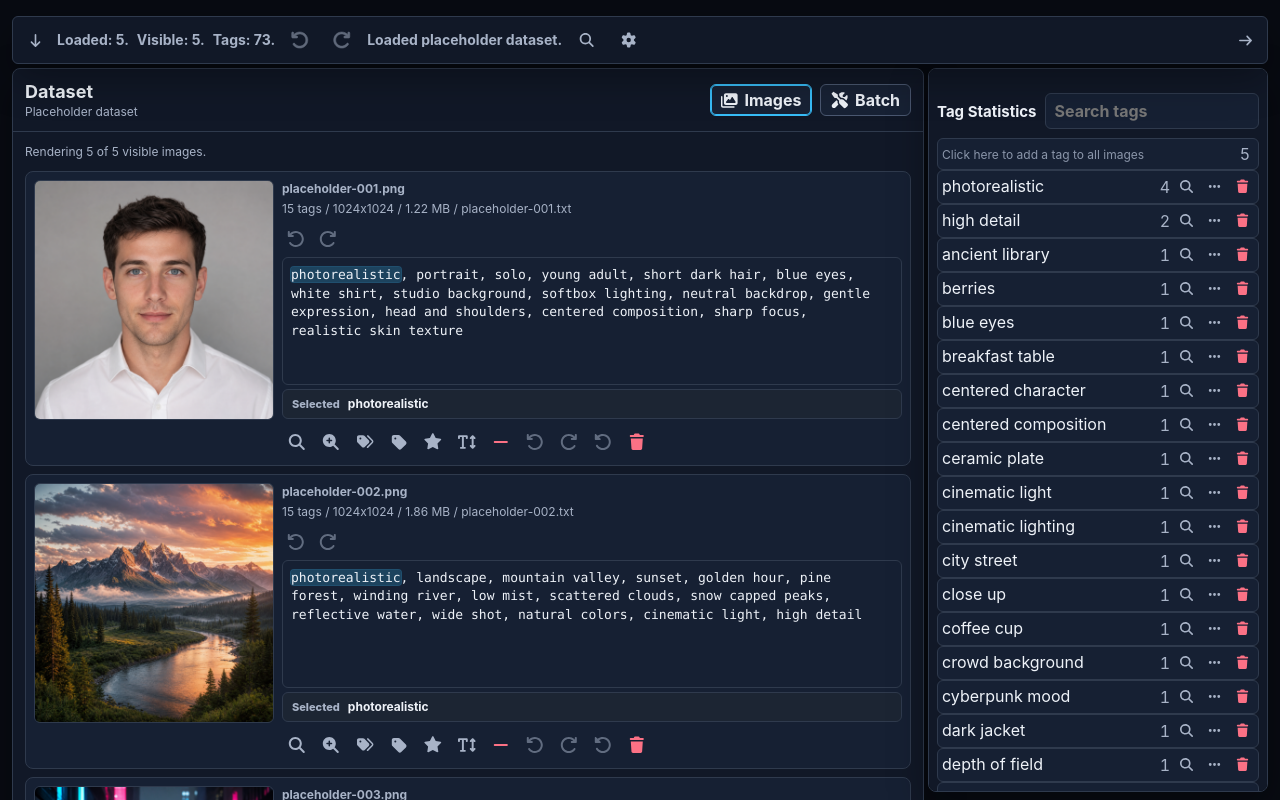
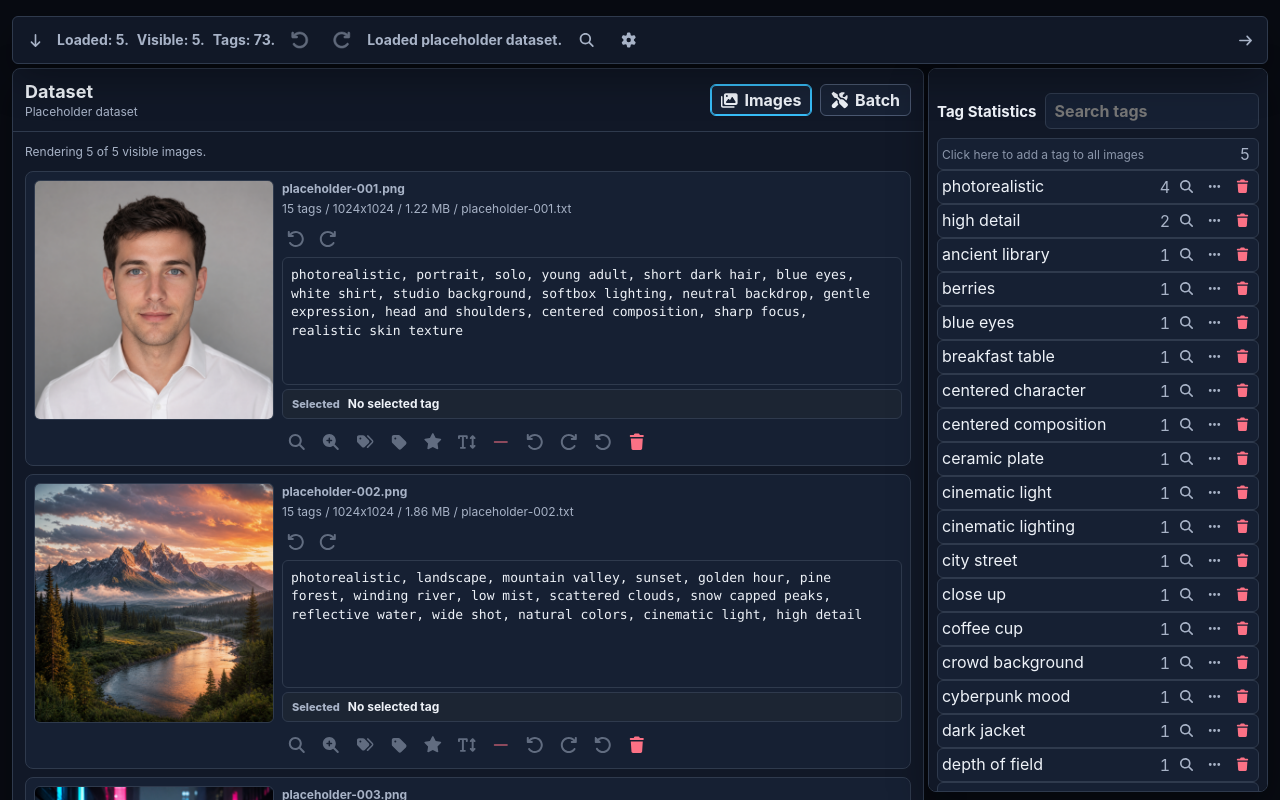
Before and after one commit to kovila77/tva-project, a Nuxt app: page / in a window 1280 px wide. Shown: the top 800 px of the page. Built offline with nearby package versions, Linux system fonts and the light colour scheme.

Commit message:
adjust selected tag

```diff
--- a/app/components/dataset/ImageRow.vue
+++ b/app/components/dataset/ImageRow.vue
@@ -71,13 +71,13 @@
       />
 
       <div class="image-row__actions">
-        <AppIconButton class="image-row__plain-action" icon="filter" title="Filter the dataset by the selected tag." aria-label="Filter by selected tag" :disabled="!image.selectedTag" @click="filterByTag(image.selectedTag)" />
-        <AppIconButton class="image-row__plain-action" icon="filterAdd" title="Append the selected tag to the current filter." aria-label="Add selected tag to filter" :disabled="!image.selectedTag" @click="addSelectedToFilter(image)" />
-        <AppIconButton class="image-row__plain-action" icon="common" title="Add selected tag to common tags, making it available as a row chip." aria-label="Add selected tag to common tags" :disabled="!image.selectedTag" @click="appendConfigTag('commonTagsText', image.selectedTag)" />
-        <AppIconButton class="image-row__plain-action" icon="known" title="Add selected tag to known tags so it is no longer marked unknown." aria-label="Add selected tag to known tags" :disabled="!image.selectedTag" @click="appendConfigTag('knownTagsText', image.selectedTag)" />
-        <AppIconButton class="image-row__plain-action" icon="highlight" title="Add selected tag to highlighted tags." aria-label="Add selected tag to highlighted tags" :disabled="!image.selectedTag" @click="appendConfigTag('highlightTagsText', image.selectedTag)" />
-        <AppIconButton class="image-row__plain-action" icon="text" title="Add selected text/tag to highlighted text fragments." aria-label="Add selected tag to highlighted text" :disabled="!image.selectedTag" @click="appendConfigTag('highlightText', image.selectedTag)" />
-        <AppIconButton class="image-row__plain-action" icon="remove" title="Remove the selected tag from this image and keep it restorable in Deleted tags." aria-label="Remove selected tag" :disabled="!image.selectedTag" danger @click="removeTagFromImage(image, image.selectedTag)" />
+        <AppIconButton class="image-row__plain-action" icon="filter" title="Filter the dataset by the selected tag." aria-label="Filter by selected tag" :disabled="!hasSelectedTag" :active="selectedTagInFilter" @click="filterByTag(selectedTagText)" />
+        <AppIconButton class="image-row__plain-action" icon="filterAdd" title="Append the selected tag to the current filter." aria-label="Add selected tag to filter" :disabled="!hasSelectedTag" :active="selectedTagInFilter" @click="addSelectedToFilter(image)" />
+        <AppIconButton class="image-row__plain-action" icon="common" title="Add selected tag to common tags, making it available as a row chip." aria-label="Add selected tag to common tags" :disabled="!hasSelectedTag" :active="selectedTagInCommon" @click="appendConfigTag('commonTagsText', selectedTagText)" />
+        <AppIconButton class="image-row__plain-action" icon="known" title="Add selected tag to known tags so it is no longer marked unknown." aria-label="Add selected tag to known tags" :disabled="!hasSelectedTag" :active="selectedTagInKnown" @click="appendConfigTag('knownTagsText', selectedTagText)" />
+        <AppIconButton class="image-row__plain-action" icon="highlight" title="Add selected tag to highlighted tags." aria-label="Add selected tag to highlighted tags" :disabled="!hasSelectedTag" :active="selectedTagIsHighlighted" @click="appendConfigTag('highlightTagsText', selectedTagText)" />
+        <AppIconButton class="image-row__plain-action" icon="text" title="Add selected text/tag to highlighted text fragments." aria-label="Add selected tag to highlighted text" :disabled="!hasSelectedTag" :active="selectedTagTextIsHighlighted" @click="appendConfigTag('highlightText', selectedTagText)" />
+        <AppIconButton class="image-row__plain-action" icon="remove" title="Remove the selected tag from this image and keep it restorable in Deleted tags." aria-label="Remove selected tag" :disabled="!hasSelectedTag" danger @click="removeTagFromImage(image, selectedTagText)" />
         <AppIconButton class="image-row__plain-action" icon="undo" :title="imageUndoTitle(image)" :aria-label="`Undo operation for ${image.fileName}`" :disabled="!canUndoImage(image)" @click="undoImage(image)" />
         <AppIconButton class="image-row__plain-action" icon="redo" :title="imageRedoTitle(image)" :aria-label="`Redo operation for ${image.fileName}`" :disabled="!canRedoImage(image)" @click="redoImage(image)" />
         <AppIconButton class="image-row__plain-action" icon="revert" :title="`Restore ${image.fileName} to the tags loaded from disk. This is undoable.`" :aria-label="`Restore original tags for ${image.fileName}`" :disabled="tagsEqual(image.tags, image.originalTags)" @click="revertImage(image)" />
@@ -193,6 +193,7 @@ import TagChip from "~/components/dataset/TagChip.vue";
 import TagField from "~/components/tags/TagField.vue";
 import { useImageTaggerContext } from "~/composables/useImageTagger";
 import type { ImageRecord } from "~/types/imageTagger";
+import { parseTags } from "~/utils/tagDataset";
 
 const props = defineProps<{
   image: ImageRecord;
@@ -228,6 +229,9 @@ const {
   config,
   filteredBlinkPatterns,
   commonTags,
+  knownTags,
+  highlightedTags,
+  highlightedText,
   autocompleteTags,
   imageTagTextStyleRules,
   imageMetadataLine,
@@ -282,6 +286,29 @@ const hasVisibleChips = computed(() => (
   Boolean(visibleCommonTags.value.length)
   || Boolean(visibleNonCommonTags.value.length)
   || Boolean(visibleRemovedTags.value.length)
+));
+const selectedTagText = computed(() => props.image.selectedTag.trim());
+const hasSelectedTag = computed(() => Boolean(selectedTagText.value));
+const selectedTagInFilter = computed(() => (
+  hasSelectedTag.value
+  && config.filterTarget === "caption"
+  && (
+    config.filterMode === "tags"
+      ? tagListIncludes(parseTags(config.filterText), selectedTagText.value)
+      : regexListMatchesTag(parseTags(config.filterText, false), selectedTagText.value, config.ignoreCase)
+  )
+));
+const selectedTagInCommon = computed(() => (
+  hasSelectedTag.value && tagListIncludes(commonTags.value, selectedTagText.value)
+));
+const selectedTagInKnown = computed(() => (
+  hasSelectedTag.value && tagListIncludes(knownTags.value, selectedTagText.value)
+));
+const selectedTagIsHighlighted = computed(() => (
+  hasSelectedTag.value && tagListIncludes(highlightedTags.value, selectedTagText.value)
+));
+const selectedTagTextIsHighlighted = computed(() => (
+  hasSelectedTag.value && tagListIncludes(highlightedText.value, selectedTagText.value)
 ));
 const fileNameParts = computed(() => {
   if (config.filterMode !== "regex" || config.filterTarget !== "filename" || !filteredBlinkPatterns.value.length) {
@@ -606,6 +633,20 @@ function resolveChipDropGroup(group: string | undefined): ChipDropGroup {
   return group === "common" || group === "deleted" ? group : "non-common";
 }
 
+function regexListMatchesTag(patterns: string[], tag: string, ignoreCase: boolean): boolean {
+  for (const pattern of patterns) {
+    try {
+      if (new RegExp(pattern, ignoreCase ? "i" : "").test(tag)) {
+        return true;
+      }
+    } catch {
+      // Invalid regexes are handled by filter validation; active button state can ignore them.
+    }
+  }
+
+  return false;
+}
+
 function tagListIncludes(tags: string[], tag: string): boolean {
   return tags.some((item) => sameTag(item, tag));
 }
@@ -846,6 +887,7 @@ function splitRegexMatches(text: string, patterns: string[], ignoreCase: boolean
 
   &__plain-action {
     --app-icon-button-size: 30px;
+    --app-icon-button-active-bg: color-mix(in srgb, var(--blue) 16%, transparent);
   }
 
   &__history {
--- a/app/components/tags/TagField.vue
+++ b/app/components/tags/TagField.vue
@@ -105,6 +105,7 @@ const canRedoDraft = ref(false);
 const focused = ref(false);
 const selectedTagText = ref(valueString(selectedTag.value));
 const labelId = `tag-field-${Math.random().toString(36).slice(2)}`;
+let selectedTagActivated = false;
 
 const styleCompartment = new Compartment();
 const autocompleteCompartment = new Compartment();
@@ -168,16 +169,18 @@ onMounted(() => {
       EditorView.domEventHandlers({
         blur: () => {
           focused.value = false;
-          updateSelectedTagFromView();
           emit("blur");
         },
         focus: () => {
           focused.value = true;
-          updateSelectedTagFromView();
           emit("focus");
         },
-        pointerup: () => updateSelectedTagFromView(),
-        keyup: () => updateSelectedTagFromView()
+        pointerup: () => activateSelectedTagFromView(),
+        keyup: (event) => {
+          if (event.key !== "Tab") {
+            activateSelectedTagFromView();
+          }
+        }
       })
     ]
   });
@@ -187,7 +190,6 @@ onMounted(() => {
     parent: editorHost.value
   });
   updateDraftHistoryState();
-  updateSelectedTagFromView();
 });
 
 onBeforeUnmount(() => {
@@ -333,7 +335,7 @@ function handleEditorUpdate(update: ViewUpdate): void {
     }
   }
 
-  if (update.docChanged || update.selectionSet || update.focusChanged) {
+  if (update.docChanged || update.selectionSet) {
     updateSelectedTagFromView();
   }
 
@@ -377,9 +379,28 @@ function updateDraftHistoryState(): void {
   canRedoDraft.value = Boolean(view && redoDepth(view.state) > 0);
 }
 
+function activateSelectedTagFromView(): void {
+  const wasActivated = selectedTagActivated;
+  selectedTagActivated = true;
+  if (!wasActivated) {
+    refreshStyleDecorations();
+  }
+  updateSelectedTagFromView();
+}
+
+function refreshStyleDecorations(): void {
+  editorView.value?.dispatch({
+    effects: styleCompartment.reconfigure(createStyleExtension())
+  });
+}
+
 function updateSelectedTagFromView(): void {
   const view = editorView.value;
   if (!view || !selectionEnabled.value) {
+    return;
+  }
+
+  if (!selectedTagActivated && !valueString(selectedTag.value)) {
     return;
   }
 
@@ -423,7 +444,7 @@ defineExpose({
 
 function buildDecorations(view: EditorView): DecorationSet {
   const documentText = view.state.doc.toString();
-  const activeRange = selectionEnabled.value ? getActiveTokenRange(view.state) : null;
+  const activeRange = selectionEnabled.value && selectedTagActivated ? getActiveTokenRange(view.state) : null;
   return buildTagTextDecorations(documentText, activeRange, props.styleRules);
 }
 
--- a/app/composables/imageTagger/datasetActions.ts
+++ b/app/composables/imageTagger/datasetActions.ts
@@ -212,6 +212,7 @@ export function createDatasetActions({
           ...imageState,
           file,
           objectUrl: URL.createObjectURL(file),
+          selectedTag: "",
           historyOpen: false
         });
       }
--- a/app/utils/datasetPersistence.ts
+++ b/app/utils/datasetPersistence.ts
@@ -114,7 +114,7 @@ function createPersistedImageState(image: ImageRecord): PersistedImageState {
     tags: [...image.tags],
     originalTags: [...image.originalTags],
     removedTags: [...image.removedTags],
-    selectedTag: image.selectedTag,
+    selectedTag: "",
     editText: image.editText,
     draftDirty: image.draftDirty,
     dirty: image.dirty,
```
